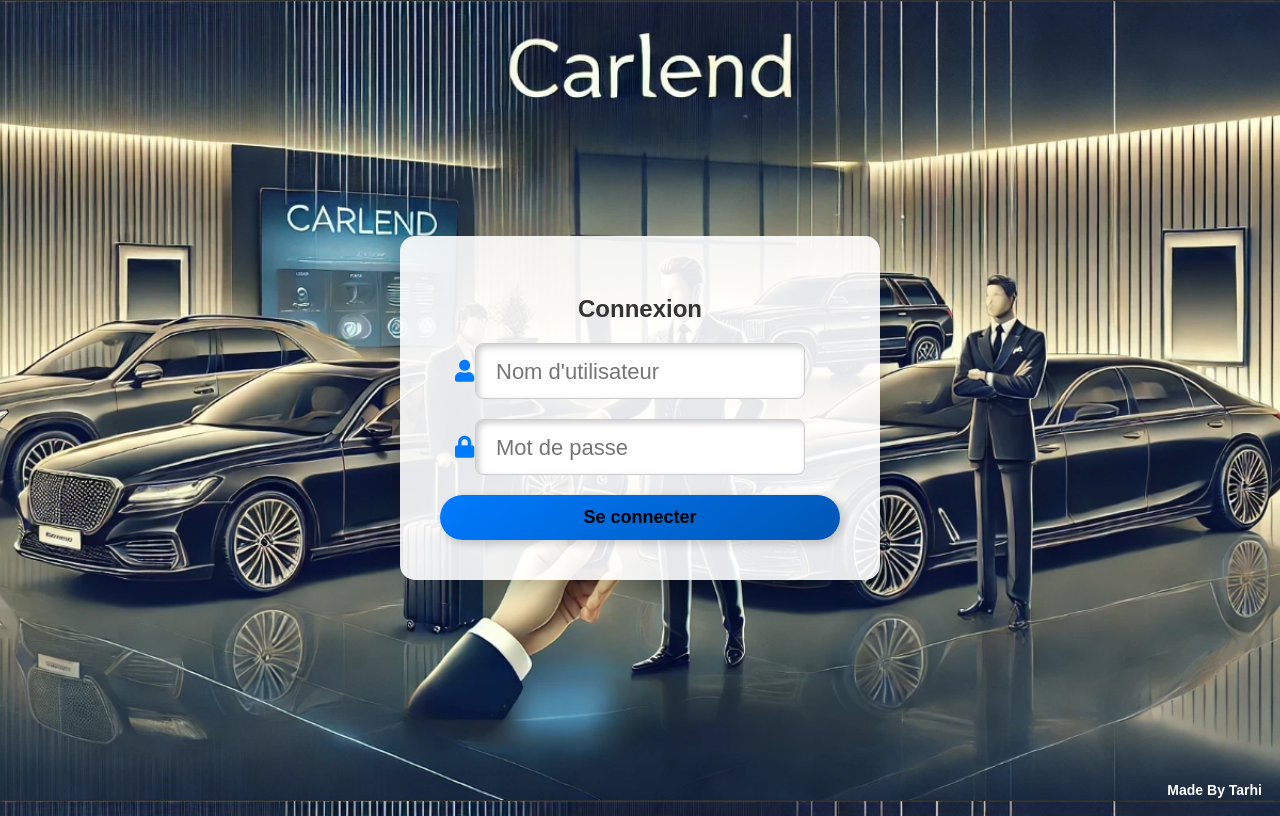
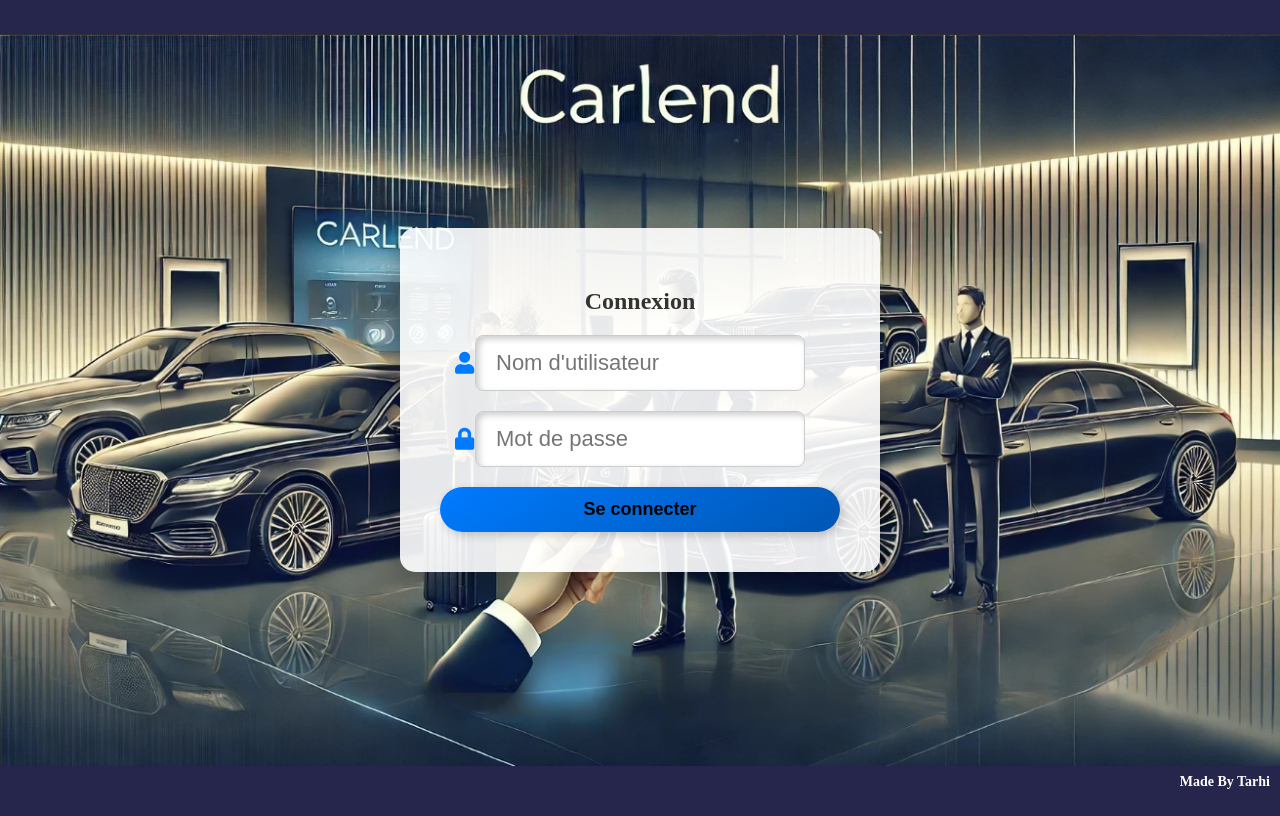
Before and after one commit to bigzeus007/carlend-demo, a Django app: page /accounts/login/ in a window 1280 px wide. After the commit the page ends 789 px from the top, so only its background shows below. Run offline with Django 5.2, Linux system fonts and the light colour scheme.

Commit message:
BACK GROUND COLOR

```diff
--- a/carlend/settings.py
+++ b/carlend/settings.py
@@ -95,6 +95,7 @@
 STATIC_URL = '/static/'
 STATIC_ROOT = os.path.join(BASE_DIR, 'staticfiles')
 STATICFILES_STORAGE = 'whitenoise.storage.CompressedManifestStaticFilesStorage'
+STATICFILES_DIRS = [os.path.join(BASE_DIR, 'static')]
 
 # Gestion des fichiers médias
 MEDIA_URL = '/media/'
--- a/templates/registration/login.html
+++ b/templates/registration/login.html
@@ -2,21 +2,27 @@
 <!DOCTYPE html>
 <html lang="fr">
   <head>
-    <meta charset="UTF-8">
-    <meta name="viewport" content="width=device-width, initial-scale=1.0">
+    <meta charset="UTF-8" />
+    <meta name="viewport" content="width=device-width, initial-scale=1.0" />
     <title>Connexion - CarLend</title>
-    <link rel="stylesheet" href="{% static 'fontawesome/css/all.min.css' %}">
-    <link rel="stylesheet" href="{% static 'css/style.css' %}">
+    <link rel="stylesheet" href="{% static 'fontawesome/css/all.min.css' %}" />
+    <link rel="stylesheet" href="{% static 'css/style.css' %}" />
     <style>
       body {
-            background: url("{% static 'images/login_background.png' %}") no-repeat center center fixed;
-            background-size: cover;
-            height: 100vh;
+        background: url("{% static 'images/login_background.png' %}") no-repeat
+          center center fixed;
+        background-size: contain;
+        background-color: rgb(38, 38, 76);
+        background-position: center;
+        background-attachment: fixed;
+        width: 100vw; /* Largeur complète de l'écran */
+        height: 100vh; /* Hauteur complète de l'écran */
+        margin: 0;
+        padding: 0;
+        overflow: hidden; /* Empêche le défilement si nécessaire */
         display: flex;
         justify-content: center;
         align-items: center;
-            font-family: 'Arial', sans-serif;
-            position: relative;
       }
 
       .login-container {
@@ -40,15 +46,12 @@
         margin-bottom: 20px;
       }
 
-
-
       .form-control {
         padding-left: 50px;
         border-radius: 25px;
         font-size: 22px;
         box-shadow: inset 3px 3px 6px rgba(0, 0, 0, 0.2);
         border: 1px solid #ccc;
-
       }
 
       .form-group i {
@@ -101,21 +104,39 @@
     </style>
   </head>
   <body>
-
     <div class="login-container">
       <h2>Connexion</h2>
       <form method="post">
         {% csrf_token %}
-        <input type="hidden" name="next" value="{{ request.GET.next|default:'/home/' }}">
+        <input
+          type="hidden"
+          name="next"
+          value="{{ request.GET.next|default:'/home/' }}"
+        />
         <div class="form-group">
           <i class="fas fa-user"></i>
-            <input type="text" name="username" class="form-control" placeholder="Nom d'utilisateur" required>
+          <input
+            type="text"
+            name="username"
+            class="form-control"
+            placeholder="Nom d'utilisateur"
+            required
+          />
         </div>
         <div class="form-group">
           <i class="fas fa-lock"></i>
-            <input type="password" name="password" class="form-control" placeholder="Mot de passe" required autocomplete="current-password">
+          <input
+            type="password"
+            name="password"
+            class="form-control"
+            placeholder="Mot de passe"
+            required
+            autocomplete="current-password"
+          />
         </div>
-        <button type="submit" class="btn btn-primary w-100">Se connecter</button>
+        <button type="submit" class="btn btn-primary w-100">
+          Se connecter
+        </button>
       </form>
     </div>
 
```
Lines whose indentation alone changed are shown as unchanged.
